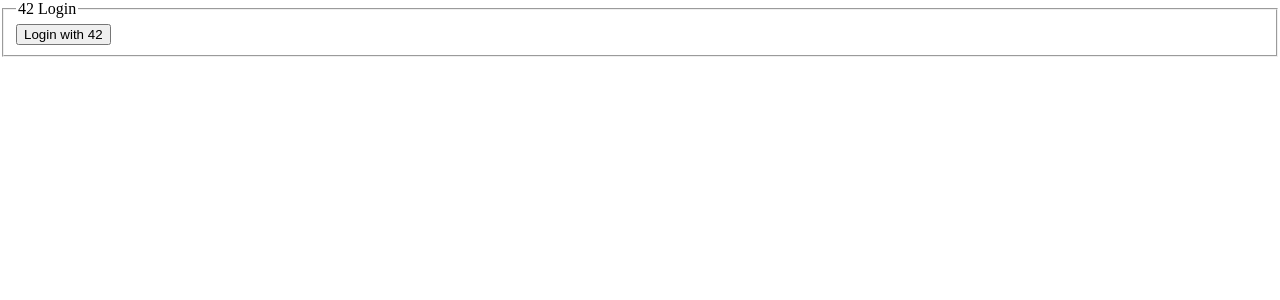
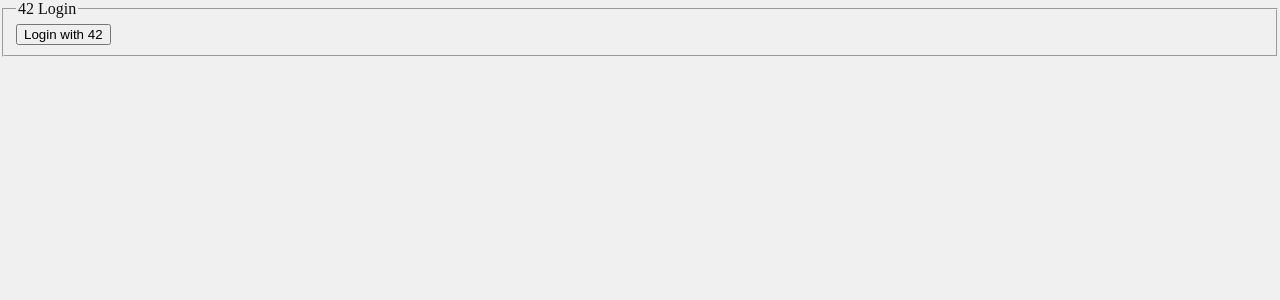
Before and after one commit to carruca/ft_transcendence, a Vue app in the folder src/requirements/frontend/vol/: page /login in a window 1280 px wide. Shown: the top 300 px of the page. Built offline with nearby package versions, Linux system fonts and the light colour scheme.

Commit message:
Custom styling

```diff
--- a/src/requirements/frontend/vol/index.html
+++ b/src/requirements/frontend/vol/index.html
@@ -2,9 +2,10 @@
 <html lang="en">
   <head>
     <meta charset="UTF-8">
-    <link rel="icon" href="/favicon.ico">
+    <title>ft_transcendence</title>
     <meta name="viewport" content="width=device-width, initial-scale=1.0, user-scalable=no">
-    <title>ft_transcendence</title>
+    <link rel="icon" href="/favicon.png">
+	<link rel="stylesheet" href="/src/assets/main.css">
   </head>
   <body>
     <div id="app"></div>
--- a/src/requirements/frontend/vol/src/assets/base.css
+++ b/src/requirements/frontend/vol/src/assets/base.css
@@ -1,74 +1,20 @@
-/* color palette from <https://github.com/vuejs/theme> */
 :root {
-  --vt-c-white: #ffffff;
-  --vt-c-white-soft: #f8f8f8;
-  --vt-c-white-mute: #f2f2f2;
-
-  --vt-c-black: #181818;
-  --vt-c-black-soft: #222222;
-  --vt-c-black-mute: #282828;
-
-  --vt-c-indigo: #2c3e50;
-
-  --vt-c-divider-light-1: rgba(60, 60, 60, 0.29);
-  --vt-c-divider-light-2: rgba(60, 60, 60, 0.12);
-  --vt-c-divider-dark-1: rgba(84, 84, 84, 0.65);
-  --vt-c-divider-dark-2: rgba(84, 84, 84, 0.48);
-
-  --vt-c-text-light-1: var(--vt-c-indigo);
-  --vt-c-text-light-2: rgba(60, 60, 60, 0.66);
-  --vt-c-text-dark-1: var(--vt-c-white);
-  --vt-c-text-dark-2: rgba(235, 235, 235, 0.64);
+	--bg-color: #f0f0f0;
+	--h1-color: #0f0f0f;
 }
 
-/* semantic color variables for this project */
-:root {
-  --color-background: var(--vt-c-white);
-  --color-background-soft: var(--vt-c-white-soft);
-  --color-background-mute: var(--vt-c-white-mute);
-
-  --color-border: var(--vt-c-divider-light-2);
-  --color-border-hover: var(--vt-c-divider-light-1);
-
-  --color-heading: var(--vt-c-text-light-1);
-  --color-text: var(--vt-c-text-light-1);
-
-  --section-gap: 160px;
+@media (prefers-color-scheme: dark)
+{
+	:root {
+		--bg-color: #0f0f0f;
+		--h1-color: #f0f0f0;
+	}
 }
 
-@media (prefers-color-scheme: dark) {
-  :root {
-    --color-background: var(--vt-c-black);
-    --color-background-soft: var(--vt-c-black-soft);
-    --color-background-mute: var(--vt-c-black-mute);
-
-    --color-border: var(--vt-c-divider-dark-2);
-    --color-border-hover: var(--vt-c-divider-dark-1);
-
-    --color-heading: var(--vt-c-text-dark-1);
-    --color-text: var(--vt-c-text-dark-2);
-  }
+html {
+	background-color: var(--bg-color);
 }
 
-*,
-*::before,
-*::after {
-  box-sizing: border-box;
-  margin: 0;
-  position: relative;
-  font-weight: normal;
+h1, legend, p {
+	color: var(--h1-color);
 }
-
-body {
-  min-height: 100vh;
-  color: var(--color-text);
-  background: var(--color-background);
-  transition: color 0.5s, background-color 0.5s;
-  line-height: 1.6;
-  font-family: Inter, -apple-system, BlinkMacSystemFont, 'Segoe UI', Roboto, Oxygen, Ubuntu,
-    Cantarell, 'Fira Sans', 'Droid Sans', 'Helvetica Neue', sans-serif;
-  font-size: 15px;
-  text-rendering: optimizeLegibility;
-  -webkit-font-smoothing: antialiased;
-  -moz-osx-font-smoothing: grayscale;
-}
--- a/src/requirements/frontend/vol/src/assets/main.css
+++ b/src/requirements/frontend/vol/src/assets/main.css
@@ -1,35 +1 @@
 @import './base.css';
-
-#app {
-  min-width: 100%;
-  min-height: 100%;
-  margin: 0 auto;
-  padding: 2rem;
-  font-weight: normal;
-}
-
-a,
-.green {
-  text-decoration: none;
-  color: hsla(160, 100%, 37%, 1);
-  transition: 0.4s;
-}
-
-@media (hover: hover) {
-  a:hover {
-    background-color: hsla(160, 100%, 37%, 0.2);
-  }
-}
-
-@media (min-width: 1024px) {
-  body {
-    display: flex;
-    place-items: center;
-  }
-
-  #app {
-    display: grid;
-    grid-template-columns: 1fr 1fr;
-    padding: 0 2rem;
-  }
-}
--- a/src/requirements/frontend/vol/src/components/Splash.vue
+++ b/src/requirements/frontend/vol/src/components/Splash.vue
@@ -4,7 +4,7 @@
 
 <template>
   <div class="splash__div">
-    <img src="/favicon.ico" alt="">
+    <img src="/favicon.png" alt="">
     <h1>ft_transcendence</h1>
   </div>
 </template>
@@ -17,16 +17,16 @@
   flex-direction: column;
   align-items: center;
   justify-content: center;
-  background: rgb(108, 53, 164);
+  background: var(--bg-color);
 }
 
 .splash__div img {
-  width: 100px;
-  height: 100px;
+  width: 256px;
+  height: 256px;
 }
 
 .splash__div h1 {
-  color: white;
+  color: var(--h1-color);
   font-size: 2rem;
 }
 </style>
```
Also changed, not shown: src/requirements/frontend/vol/public/favicon.png (added).
